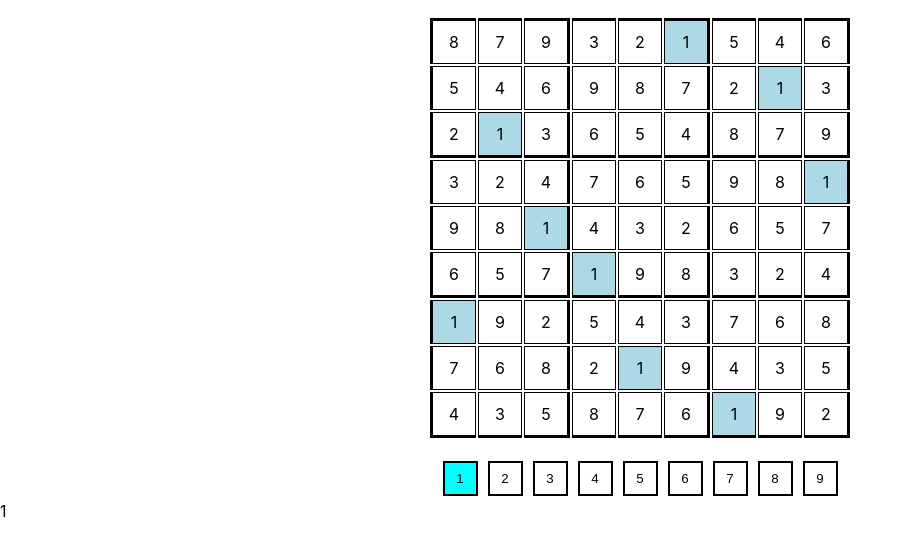
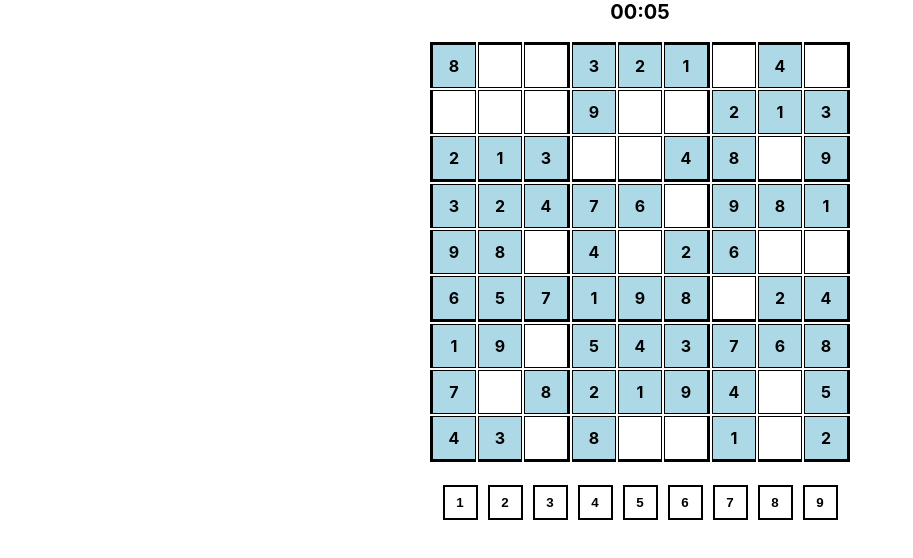
Before and after one commit to EZhitnikovich/Sudoku, a React (Create React App) app: page / in a window 1280 px wide. Shown: the top 558 px of the page, without its empty margins (0-913 px from the left). Built offline with nearby package versions, Linux system fonts and the light colour scheme.

Commit message:
add src/stopwatch.tsx src/Stopwatch.module.css, add game logic

```diff
--- a/src/App.tsx
+++ b/src/App.tsx
@@ -1,21 +1,39 @@
 import { DrawField } from './sudokuField';
+import { Stopwatch } from './stopwatch';
 import { DrawKeyboard } from './keyboard';
-import { generateField } from './field';
-import { useState } from 'react';
+import { generateField, generateMask, generatePlayableField } from './field';
+import { useEffect, useState } from 'react';
 
 function App() {
   const [field, setField] = useState(() => {
     return generateField()
   })
+  const [playableField, setPlayableField] = useState(() => {
+    return generatePlayableField(field)
+  })
+  const [mask, setMask] = useState(()=>{
+    return generateMask(playableField)
+  })
 
-  const [selectedNumber, setSelectedNumber] = useState<number>(1)
+  const [selectedNumber, setSelectedNumber] = useState<number>(0)
+  const [time, setTime] = useState(0);
+  const [isRunning, setIsRunning] = useState(true);
+  const [isWin, setIsWin] = useState(false);
+
+  useEffect(()=>{
+    if(JSON.stringify(playableField) === JSON.stringify(field)){
+      setIsWin(true)
+      setIsRunning(false)
+    }
+  })
 
   return (
     <div>
-      <DrawField field={field} selectedNumber={selectedNumber}/>
+      <div style={{display:'flex', justifyContent:'center', fontWeight:'bold', fontSize:'20px'}}>{isWin ? "Win" : ""}</div>
+      <Stopwatch time={time} setTime={setTime} isRunning={isRunning}/>
+      <DrawField field={playableField} selectedNumber={selectedNumber} mask={mask}/>
       <DrawKeyboard selectedNumber={selectedNumber}
                     setSelectedNumber={setSelectedNumber}/>
-      <div>{selectedNumber}</div>
     </div>
   );
 }
--- a/src/Keyboard.module.css
+++ b/src/Keyboard.module.css
@@ -5,6 +5,7 @@
     border: 2px solid black;
     background: none;
     cursor: pointer;
+    font-weight: bold;
 }
 
 .btn:hover,
--- /dev/null
+++ b/src/Stopwatch.module.css
@@ -0,0 +1,6 @@
+.timer{
+    display: flex;
+    justify-content: center;
+    font-size: 20px;
+    font-weight: bold;
+}
--- a/src/SudokuField.module.css
+++ b/src/SudokuField.module.css
@@ -6,6 +6,7 @@ td {
   width:40px;
   border:1px solid;
   text-align:center;
+  font-weight: bold;
 }
 td:first-child {
   border-left:solid;
@@ -20,6 +21,10 @@ tr:nth-child(3n) td {
   border-bottom:solid ;
 }
 
-.active{
+.blocked{
   background-color: lightblue;
 }
+
+.active{
+  background-color: lightsalmon;
+}
--- a/src/field.ts
+++ b/src/field.ts
@@ -12,6 +12,41 @@ export function generateField(): number[][] {
     shuffleRows(field)
     shuffleColumns(field)
     return field
+}
+
+export function generatePlayableField(field:number[][]): number[][]{
+    var playableField:number[][] = field.map(function(arr) {
+        return arr.slice();
+    })
+
+    for (let i = 0; i < playableField.length; i++) {
+        for(let j = 0; j < playableField[i].length; j++){
+            if(generateRandom(1, -1) == 1)
+                playableField[i][j] = 0
+
+        }
+    }
+
+    return playableField
+}
+
+export function generateMask(playableField:number[][]): number[][]{
+    var mask : number[][] = playableField.map(function(arr) {
+        return arr.slice();
+    })
+
+    for (let i = 0; i < playableField.length; i++) {
+        for(let j = 0; j < playableField[i].length; j++){
+            if(playableField[i][j] === 0){
+                mask[i][j] = 0
+            }
+            else{
+                mask[i][j] = 1
+            }
+        }
+    }
+
+    return mask
 }
 
 function shuffleRows(field:number[][]) : number[][]{
--- /dev/null
+++ b/src/stopwatch.tsx
@@ -0,0 +1,20 @@
+import styles from './Stopwatch.module.css'
+import { useEffect, useState } from "react";
+
+type StopwatchProps = {
+    time : number
+    setTime : (num: number) => void
+    isRunning : boolean
+}
+
+export function Stopwatch({time, setTime, isRunning} : StopwatchProps) {
+    useEffect(() => {
+        let intervalId: NodeJS.Timer;
+        if (isRunning) {
+            intervalId = setInterval(() => setTime(time + 100), 100);
+        }
+        return () => clearInterval(intervalId);
+    }, [isRunning, time]);
+
+    return <div className={styles.timer}>{("0" + Math.floor((time / 60000) % 60)).slice(-2)}:{("0" + Math.floor((time / 1000) % 60)).slice(-2)}</div>
+}
--- a/src/sudokuField.tsx
+++ b/src/sudokuField.tsx
@@ -2,18 +2,24 @@ import styles from "./SudokuField.module.css";
 
 type FieldProps = {
     field: number[][],
-    selectedNumber: number
+    selectedNumber: number,
+    mask: number[][]
 }
 
-export function DrawField({field, selectedNumber}: FieldProps){
+export function DrawField({field, selectedNumber, mask}: FieldProps){
     return <div>
         <table className={styles.table}>
             <tbody>
                 {field.map((row, ri)=>(
                     <tr key={ri}>
                         {row.map((cell, ci)=>{
-                            const selected = cell === selectedNumber && cell != 0
-                            return <td className={selected ? styles.active : ""} key={ci}>{cell}</td>
+                            const selected = cell === selectedNumber
+                            if(mask[ri][ci] !== 0){
+                                return <td className={`${selected ? styles.active : ""} ${styles.blocked}`} key={ci}>{cell}</td>
+                            }
+                            else{
+                                return <td className={selected && field[ri][ci] !== 0 ? styles.active : ""} onClick={() => field[ri][ci] = selectedNumber} key={ci}>{cell !== 0 ? cell : ""}</td>
+                            }
                         })}
                     </tr>
                 ))}
```
